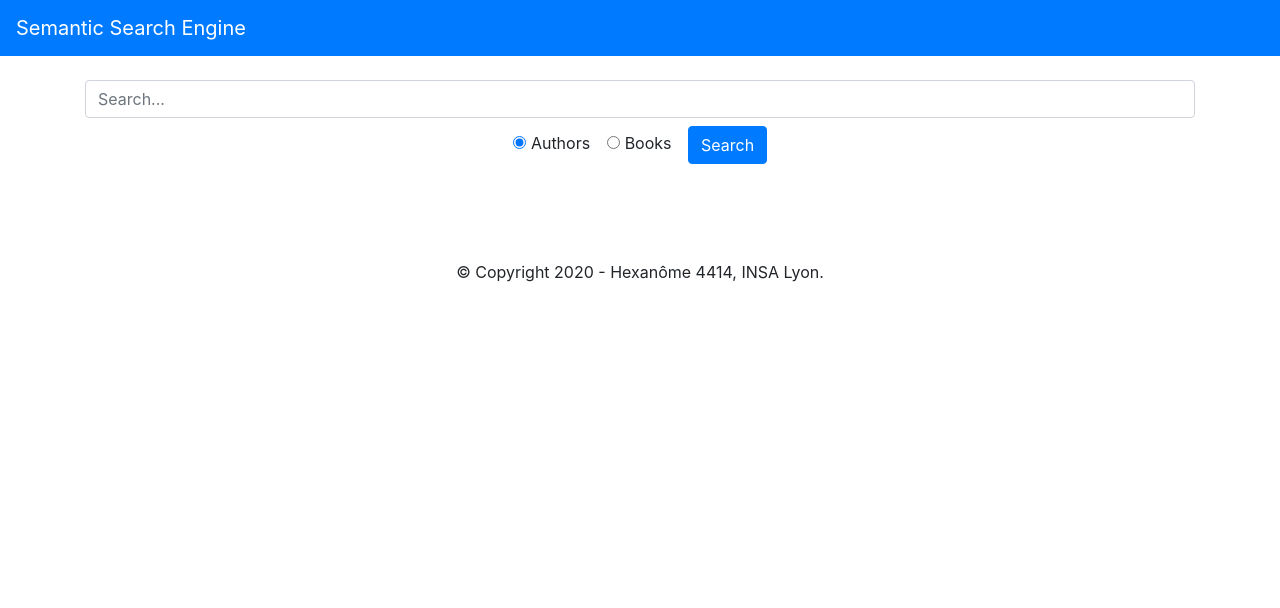
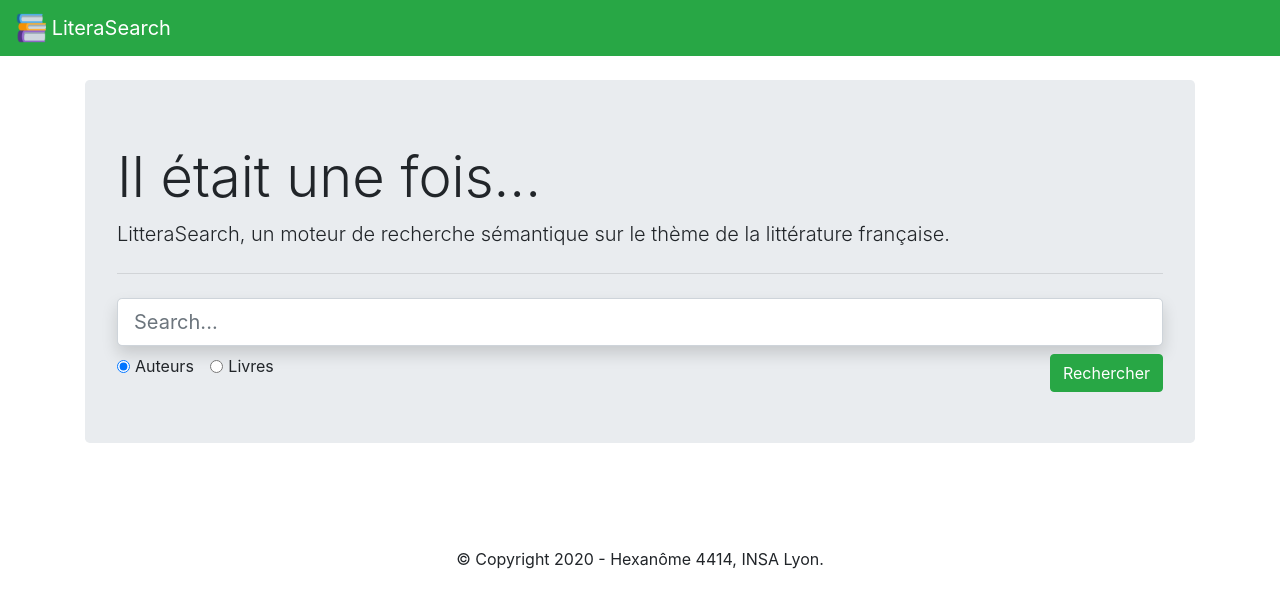
Before and after one commit to charlypoirier/4IF-WS, a Flask app: page / in a window 1280 px wide. Shown: the top 608 px of the page. Run offline with Flask 2, Linux system fonts and the light colour scheme; some libraries are stand-ins or nearby versions.

Commit message:
Nouveau style (page de recherche et navbar)

```diff
--- a/app/templates/base.html
+++ b/app/templates/base.html
@@ -6,18 +6,21 @@
     <head>
         {% block head %}
         <title>{% block title %}{% endblock %} - Semantic Web</title>
-        <link rel="icon" href="static/favicon.ico" />
+        <link rel="icon" href="static/favicon.ico"/>
 
         <!-- jQuery & Bootstrap -->
         <script src="https://ajax.googleapis.com/ajax/libs/jquery/3.1.0/jquery.min.js"></script>
-        <link rel="stylesheet" href="https://stackpath.bootstrapcdn.com/bootstrap/4.3.1/css/bootstrap.min.css" />
+        <link rel="stylesheet" href="https://stackpath.bootstrapcdn.com/bootstrap/4.3.1/css/bootstrap.min.css"/>
         {% endblock %}
     </head>
 
     <body>
 
-        <nav class="navbar navbar-dark bg-primary">
-            <a class="navbar-brand" href="/">Semantic Search Engine</a>
+        <nav class="navbar navbar-dark bg-success">
+            <a class="navbar-brand" href="#">
+                <img src="static/logo.png" width="30" height="30" class="d-inline-block align-top" alt="">
+                LiteraSearch
+            </a>
         </nav><br/>
 
         <div id="content" class="container">
--- a/app/templates/search.html
+++ b/app/templates/search.html
@@ -4,22 +4,30 @@
 
 {% block content %}
 
-    <form action="/search" method="POST">
-        <div class="text-center">
-            <input class="form-control mb-2" width="100px" type="text" name="query" placeholder="Search...">
+    <div class="jumbotron">
+        <h1 class="display-4">Il était une fois...</h1>
+        <p class="lead">
+            LitteraSearch, un moteur de recherche sémantique sur le thème de la littérature française.</p>
+
+        <hr class="my-4">
+
+        <form action="/search" method="POST">
+            <input class="form-control form-control-lg mb-2 shadow" type="text" name="query" placeholder="Search...">
 
             <div class="form-check form-check-inline">
                 <input class="form-check-input" type="radio" name="searchType" id="radioAuthors" value="author" checked>
-                <label class="form-check-label" for="radioAuthors">Authors</label>
+                <label class="form-check-label" for="radioAuthors">Auteurs</label>
             </div>
             <div class="form-check form-check-inline">
                 <input class="form-check-input" type="radio" name="searchType" id="radioBooks" value="book">
-                <label class="form-check-label" for="radioBooks">Books</label>
+                <label class="form-check-label" for="radioBooks">Livres</label>
             </div>
 
-            <input class="btn btn-primary" type="submit" value="Search">
-        </div>
-    </form><br/>
+            <input class="btn btn-success float-right" type="submit" value="Rechercher">
+        </form>
+    </div>
+
+
 
     {% if results %}
         <i>{{ results|length }} result(s)</i>
```
Also changed, not shown: app/static/logo.png (added).
